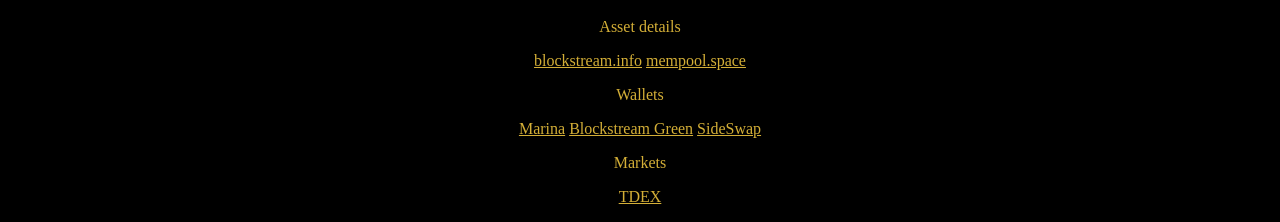
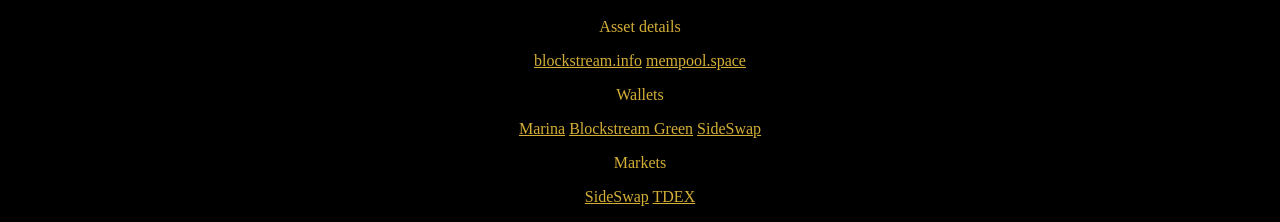
Before and after one commit to i-want-a-lambo-for-bull-market/i-want-a-lambo-for-bull-market.github.io, a plain HTML site: page index.html in a window 1280 px wide. Shown: the part 1136-1358 px from the top of the page. Drawn offline with Linux system fonts and the light colour scheme.

Commit message:
Update index.html

```diff
--- a/index.html
+++ b/index.html
@@ -34,6 +34,7 @@
             Markets
          </p>
          <p>
+            <a href="https://sideswap.io/" target="_blank" style="color:rgb(212,175,55)">SideSwap</a>
             <a href="https://tdex.network/" target="_blank" style="color:rgb(212,175,55)">TDEX</a>
          </p>
       </center>
```
